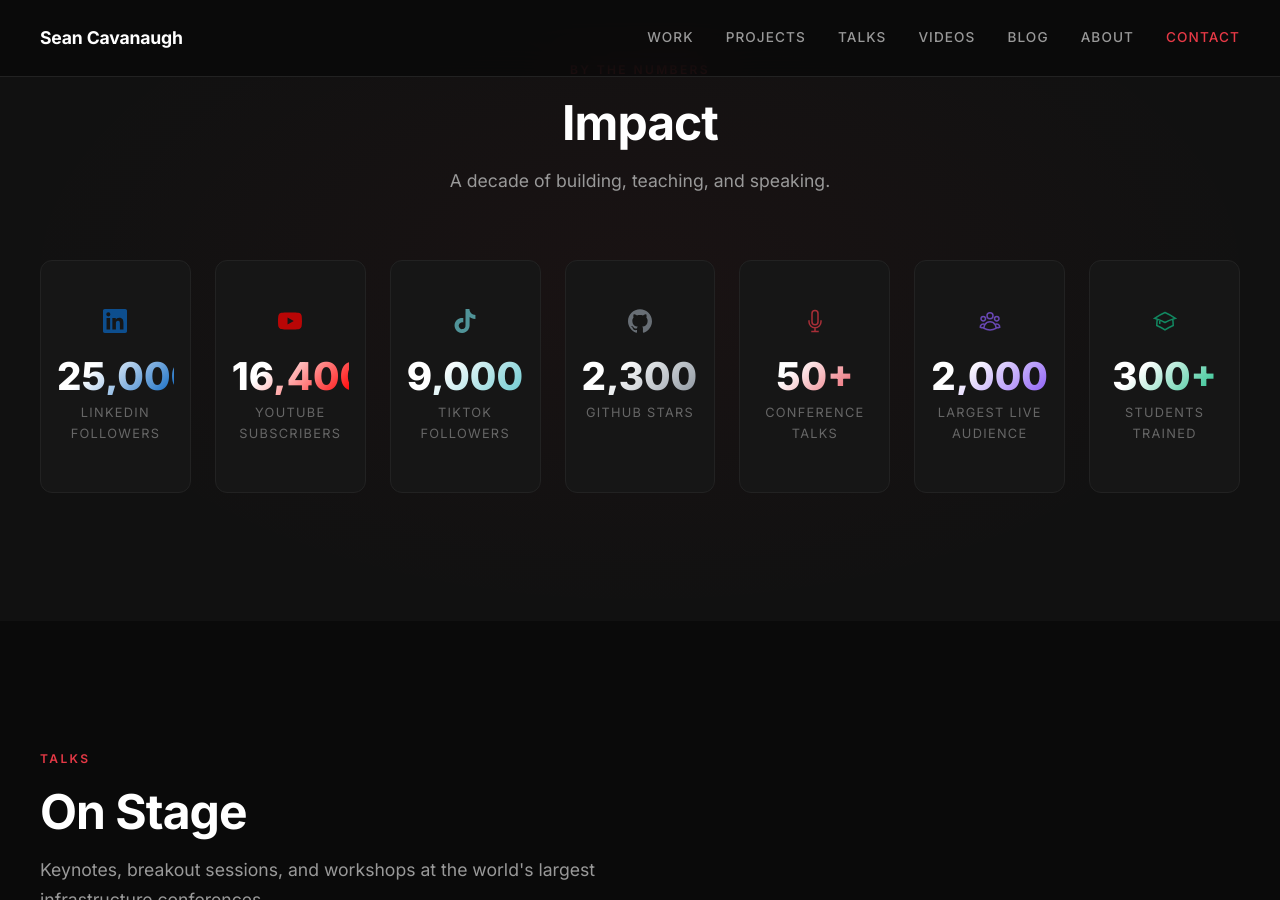
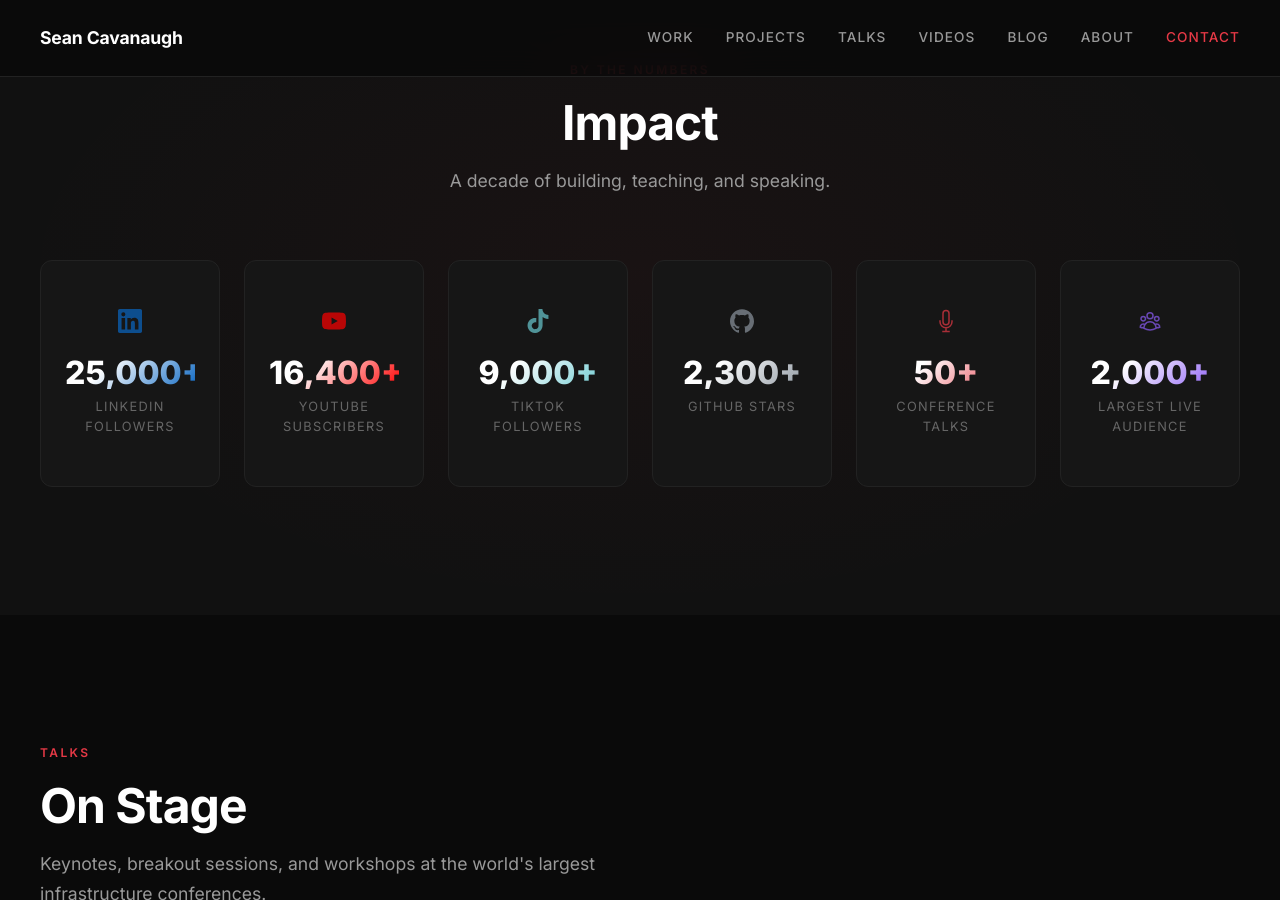
Before and after one commit to IPvSean/cavanaugh.pro, a Jekyll site: the page built from index.html, in a window 1280 px wide and 900 px high, scrolled down 4377 px. Built offline with Jekyll 4.4.1, drawn with Linux system fonts in a browser that asks for light colours.

Commit message:
Fix highlights overflow and remove inaccurate students stat
- Remove "300+ Students Trained" placeholder stat
- Switch highlights grid to fixed 6-column layout with more padding
- Scale down number font size to prevent overflow on narrower cards
- Add 1024px breakpoint for 3-column responsive layout

Co-authored-by: Cursor <cursoragent@cursor.com>

```diff
--- a/_data/highlights.yml
+++ b/_data/highlights.yml
@@ -37,9 +37,3 @@
   label: "Largest Live Audience"
   icon: "users"
   color: "#8b5cf6"
-
-- number: "300+"
-  raw: 300
-  label: "Students Trained"
-  icon: "graduation"
-  color: "#10b981"
--- a/assets/css/main.css
+++ b/assets/css/main.css
@@ -660,14 +660,14 @@ p {
 
 .highlights-grid {
   display: grid;
-  grid-template-columns: repeat(auto-fill, minmax(150px, 1fr));
+  grid-template-columns: repeat(6, 1fr);
   gap: var(--space-lg);
   position: relative;
 }
 
 .highlight-item {
   text-align: center;
-  padding: var(--space-2xl) var(--space-md);
+  padding: var(--space-2xl) var(--space-lg);
   border-radius: var(--radius-lg);
   border: 1px solid var(--color-border);
   background: var(--color-bg-card);
@@ -717,7 +717,7 @@ a.highlight-item {
 }
 
 .highlight-number {
-  font-size: clamp(1.8rem, 3vw, 2.5rem);
+  font-size: clamp(1.5rem, 2.5vw, 2.2rem);
   font-weight: 800;
   background: linear-gradient(135deg, var(--color-white) 30%, var(--highlight-color, var(--color-accent)));
   -webkit-background-clip: text;
@@ -1859,6 +1859,10 @@ a.highlight-item {
 
   .featured-card:nth-child(1) {
     grid-column: span 2;
+  }
+
+  .highlights-grid {
+    grid-template-columns: repeat(3, 1fr);
   }
 
   .demos-grid {
```
